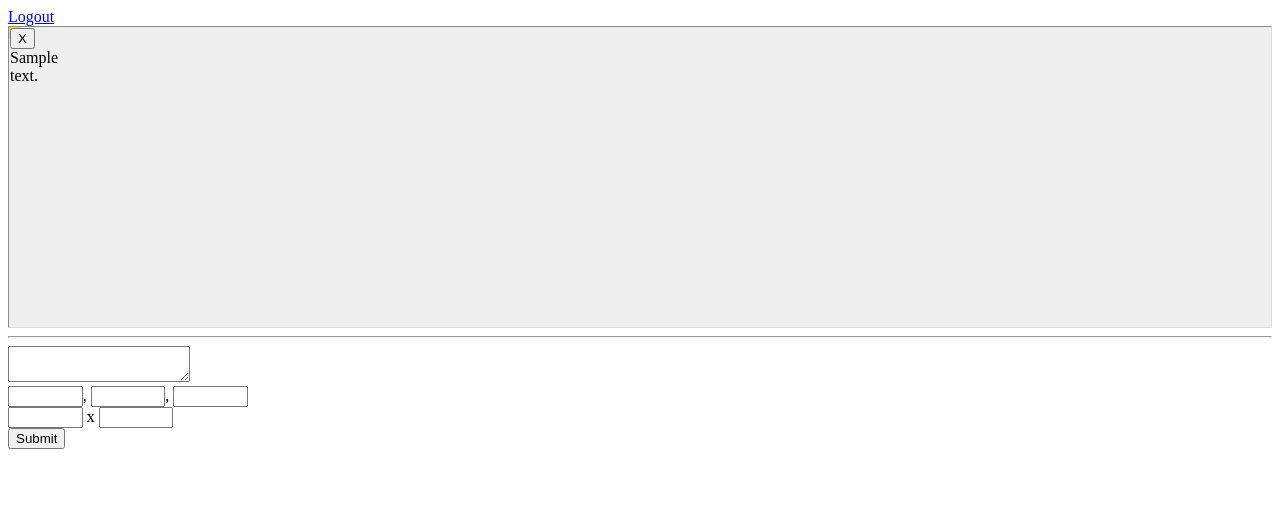
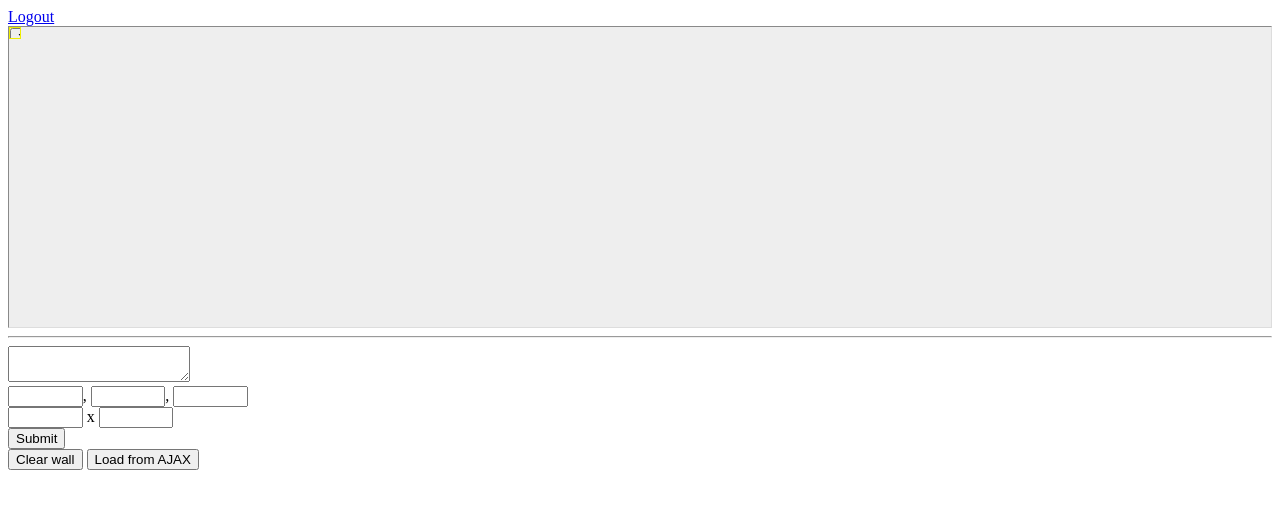
Before and after one commit to denilsonsa/stickynotewall, a Python web app: template templates/index.html in a window 1280 px wide. Shown: the top 509 px of the page. Run offline with Jinja, Linux system fonts and the light colour scheme; the template is opened without the code that fills it: most values are stand-ins (such as "Sample title", 1, 10 or a date in 2020).

Commit message:
Basic AJAX loading

```diff
--- a/static/css/notewall.css
+++ b/static/css/notewall.css
@@ -19,4 +19,10 @@
 	position: absolute;
 	background: #FFFF80;
 	border: 1px solid #EEEE00;
+	color: black;
+
+	overflow: hidden;
 }
+.note .text {
+	white-space: pre;
+}
--- /dev/null
+++ b/static/js/main.js
@@ -0,0 +1,80 @@
+// JSLint comments:
+/*global document, window */
+/*jslint white: true, onevar: false, undef: true, newcap: true, nomen: true, regexp: true, bitwise: true, maxerr: 50, maxlen: 78, indent: 4 */
+
+
+var XHR_instance;
+
+
+function clear_wall() {
+	var notes = document.querySelectorAll('.wall > .note');
+	var i;
+	for (i = 0; i < notes.length; i++) {
+		notes[i].parentNode.removeChild(notes[i]);
+	}
+}
+
+function new_note_element(obj) {
+	var note_div = document.createElement('div');
+	note_div.setAttribute('class', 'note');
+	note_div.style.left = obj.x + 'px';
+	note_div.style.top = obj.y + 'px';
+	note_div.style.width = obj.width + 'px';
+	note_div.style.height = obj.height + 'px';
+	note_div.style.zIndex = obj.z;
+
+	var text_div = document.createElement('div');
+	text_div.setAttribute('class', 'text');
+
+	var text = document.createTextNode(obj.text);
+
+	text_div.appendChild(text);
+	note_div.appendChild(text_div);
+
+	return note_div;
+}
+
+function create_notes_from_json(json_obj) {
+	var wall = document.getElementsByClassName('wall')[0];
+	var i;
+	for (i = 0; i < json_obj.length; i++) {
+		wall.appendChild(new_note_element(json_obj[i]));
+	}
+}
+
+
+function load_from_ajax() {
+	if (XHR_instance) {
+		XHR_instance.abort();
+	} else {
+		XHR_instance = new XMLHttpRequest();
+	}
+
+	XHR_instance.onreadystatechange = function() {
+		if (this.readyState == 4 && this.status == 200) {
+			var json_obj = JSON.parse(this.responseText);
+
+			clear_wall();
+			create_notes_from_json(json_obj);
+		}
+		// else... do nothing
+	};
+
+	XHR_instance.open('GET', '/ajax/get_notes');
+	XHR_instance.send();
+}
+
+
+function on_load_handler() {
+	var button = document.getElementById('load_from_ajax_button');
+	if (button) {
+		button.addEventListener('click', load_from_ajax, false)
+	}
+
+	button = document.getElementById('clear_wall');
+	if (button) {
+		button.addEventListener('click', clear_wall, false)
+	}
+}
+
+window.addEventListener('load', on_load_handler, false);
--- a/templates/index.html
+++ b/templates/index.html
@@ -53,5 +53,10 @@
 	</div>
 </form>
 
+<input type="button" id="clear_wall" value="Clear wall">
+<input type="button" id="load_from_ajax_button" value="Load from AJAX">
+
+<script type="text/javascript" src="/js/main.js"></script>
+
 </body>
 </html>
```
